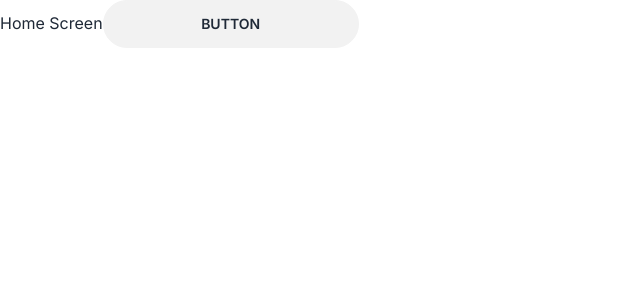
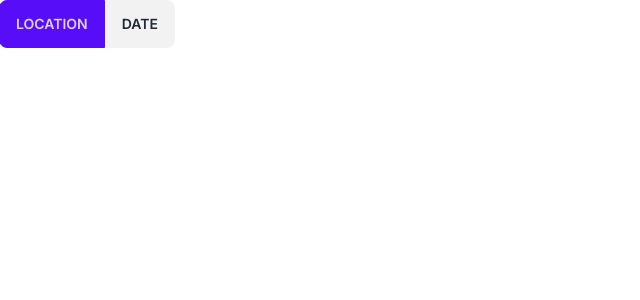
Before and after one commit to jordanwhiguera/storage-app, a Next.js app: page /screens/Home in a window 1280 px wide. Shown: the top 300 px of the page, without its empty margins (0-640 px from the left). Built offline with nearby package versions, Linux system fonts and the light colour scheme.

Commit message:
location + dates

```diff
--- a/app/screens/Home/page.tsx
+++ b/app/screens/Home/page.tsx
@@ -2,9 +2,9 @@ import React from "react";
 
 const HomeScreen = () => {
   return (
-    <div>
-      Home Screen
-      <button className="btn w-64 rounded-full">Button</button>
+    <div className="btn-group">
+      <button className="btn btn-active">Location</button>
+      <button className="btn">Date</button>
     </div>
   );
 };
```
